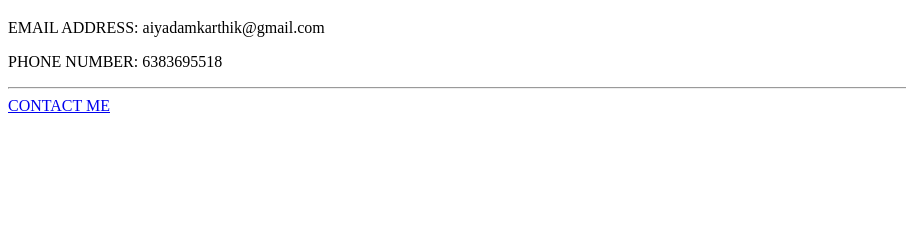
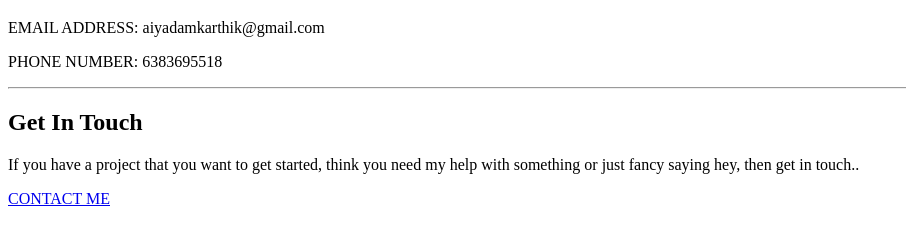
Before and after one commit to yadamkarthik/personal-site, a plain HTML site: page contact me.html in a window 1280 px wide. Shown: the part 61-306 px from the top of the page, without its empty margins (0-906 px from the left). Drawn offline with Linux system fonts and the light colour scheme.

Commit message:
Update contact me.html

```diff
--- a/contact me.html
+++ b/contact me.html
@@ -11,7 +11,13 @@
   <p>EMAIL ADDRESS: aiyadamkarthik@gmail.com</p>
   <p>PHONE NUMBER: 6383695518</p>
   <hr />
-  <a class="btn" href="mailto:aiyadamkarthik@gmail.com">CONTACT ME</a>
+  <div class="contact-me">
+    <h2>Get In Touch</h2>
+
+    <p>If you have a project that you want to get started, think you need my help with something or just fancy saying hey, then get in touch..</p>
+    <a class="btn" href="mailto:aiyadamkarthik@gmail.com">CONTACT ME</a>
+  </div>
+  </div>
 
 </body>
 
```
